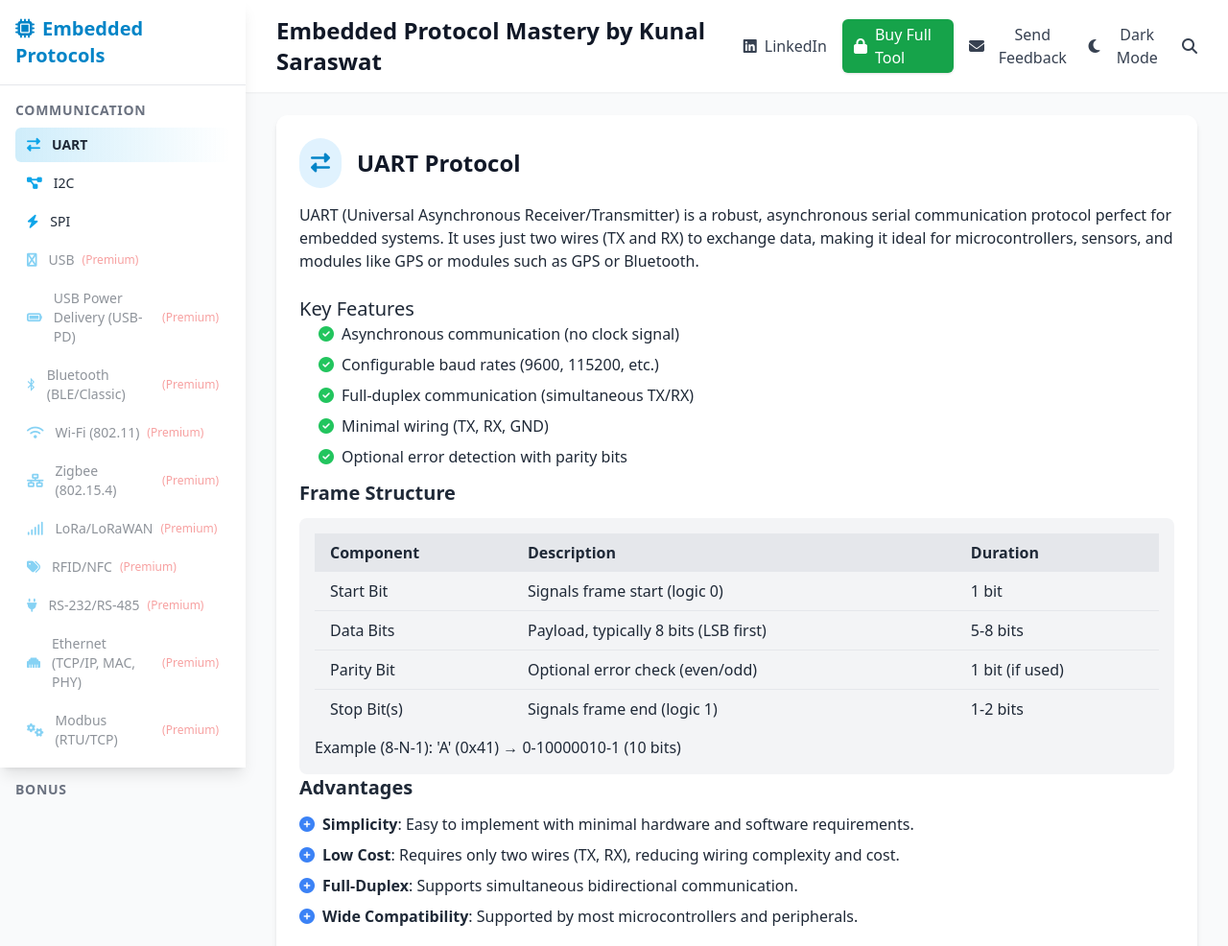
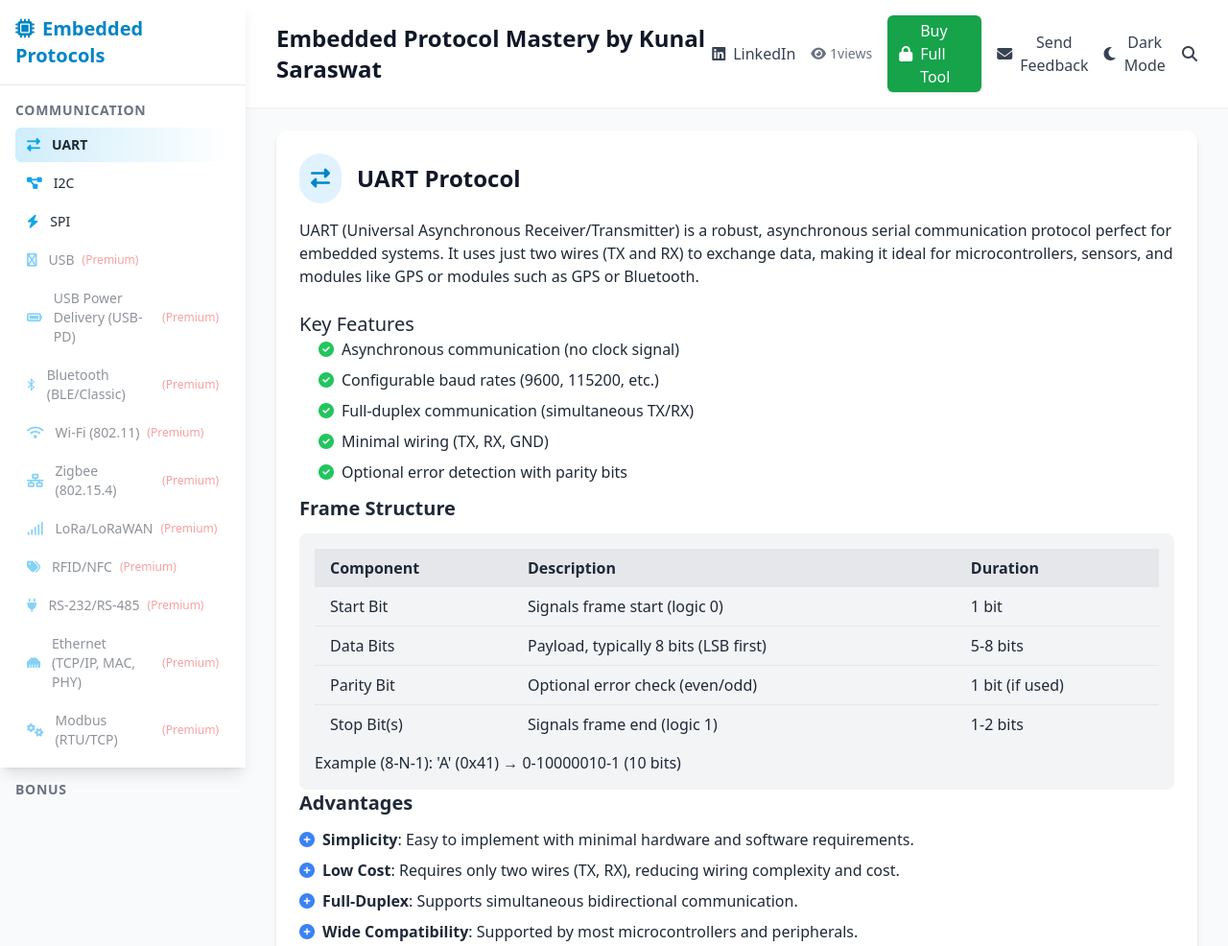
Before and after one commit to bitWithKunal/Embedded_Protocol_Tool, a plain HTML site: page index.html in a window 1280 px wide. Shown: the top 986 px of the page at 96% size. Drawn offline with nearby package versions, Linux system fonts and the light colour scheme.

Commit message:
Update index.html
updated views counter

```diff
--- a/index.html
+++ b/index.html
@@ -1,3 +1,4 @@
+
 <!DOCTYPE html>
 <html lang="en">
 <head>
@@ -373,6 +374,10 @@
         <a href="payment.html" class="inline-block bg-green-600 text-white px-4 py-2 rounded hover:bg-green-700 transition">Buy Premium</a>
     </div>
 </div>
+                    <div class="view-counter flex items-center text-sm text-gray-500 dark:text-gray-400 ml-4">
+    <i class="fas fa-eye mr-1"></i>
+    <span id="viewCount">0</span> views
+</div>
 
                     <a href="payment.html" target="_blank" class="flex items-center text-white bg-green-600 hover:bg-green-700 px-3 py-1 rounded-md shadow">
     <i class="fas fa-lock mr-2"></i>
@@ -2235,7 +2240,14 @@ function sendFeedbackEmail() {
             }
         }
     });
-
+// View counter - simple version (client-side only)
+document.addEventListener('DOMContentLoaded', () => {
+    const viewCountElement = document.getElementById('viewCount');
+    let views = localStorage.getItem('pageViews') || 0;
+    views = parseInt(views) + 1;
+    localStorage.setItem('pageViews', views);
+    viewCountElement.textContent = views.toLocaleString();
+});
 
         if (!sessionStorage.getItem("paidUser")) {
   setTimeout(() => {
```
